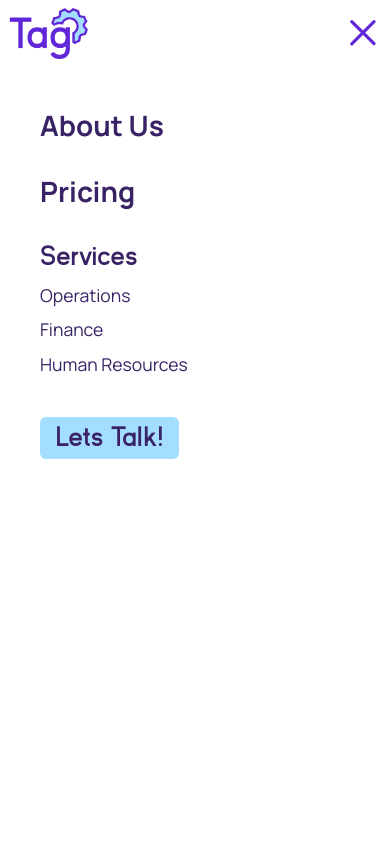
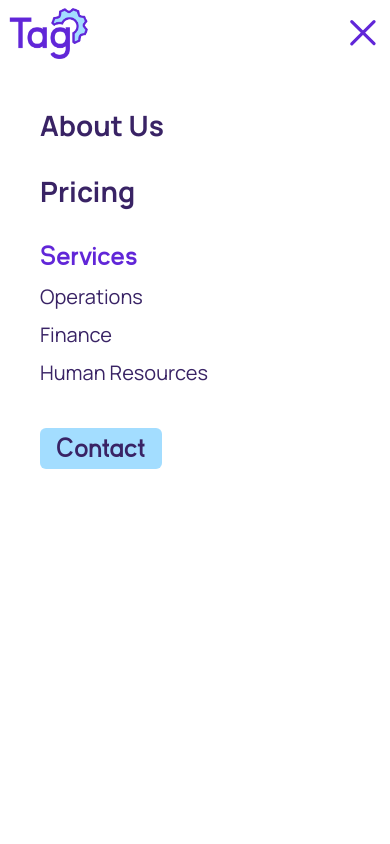
Before and after one commit to hicass/tag-ops-v3, a Next.js app: page / in a window 390 px wide. Both pictures are taken after a click on the button 364 px from the left and 33 px from the top of the page. Shown: the top 844 px of the page. Built offline with nearby package versions, Linux system fonts and the light colour scheme.

Commit message:
Polish the styling of the Mobile Nav: - Update the text color of the services title, and the text size of the service links - Update the CTA button to say 'Contact'

```diff
--- a/src/components/Nav/MobileNav/NavList.tsx
+++ b/src/components/Nav/MobileNav/NavList.tsx
@@ -72,14 +72,14 @@ const NavList: FC<NavListProps> = ({
 
           <div className="overflow-hidden">
             <div className="flex flex-col gap-1">
-              <span className="text-h4 kayak-bold">Services</span>
+              <span className="text-h4 kayak-bold text-primary">Services</span>
               <div className="flex flex-col gap-2">
                 {serviceLinks.map((link, idx) => (
                   <div className="overflow-hidden" key={idx}>
                     <MobileNavLink
                       title={link.title}
                       href={link.href}
-                      style={'txt-rg'}
+                      style={'txt-md'}
                     />
                   </div>
                 ))}
@@ -93,7 +93,7 @@ const NavList: FC<NavListProps> = ({
               className="bg-accent hover:bg-accent/80 hover:text-primary text-h4 txt-lg kayak-bold px-4 py-[0.4rem] rounded-md w-fit"
               onClick={() => setTimeout(() => toggleOpen(), 600)}
             >
-              Lets Talk!
+              Contact
             </Link>
           </div>
         </div>
```
